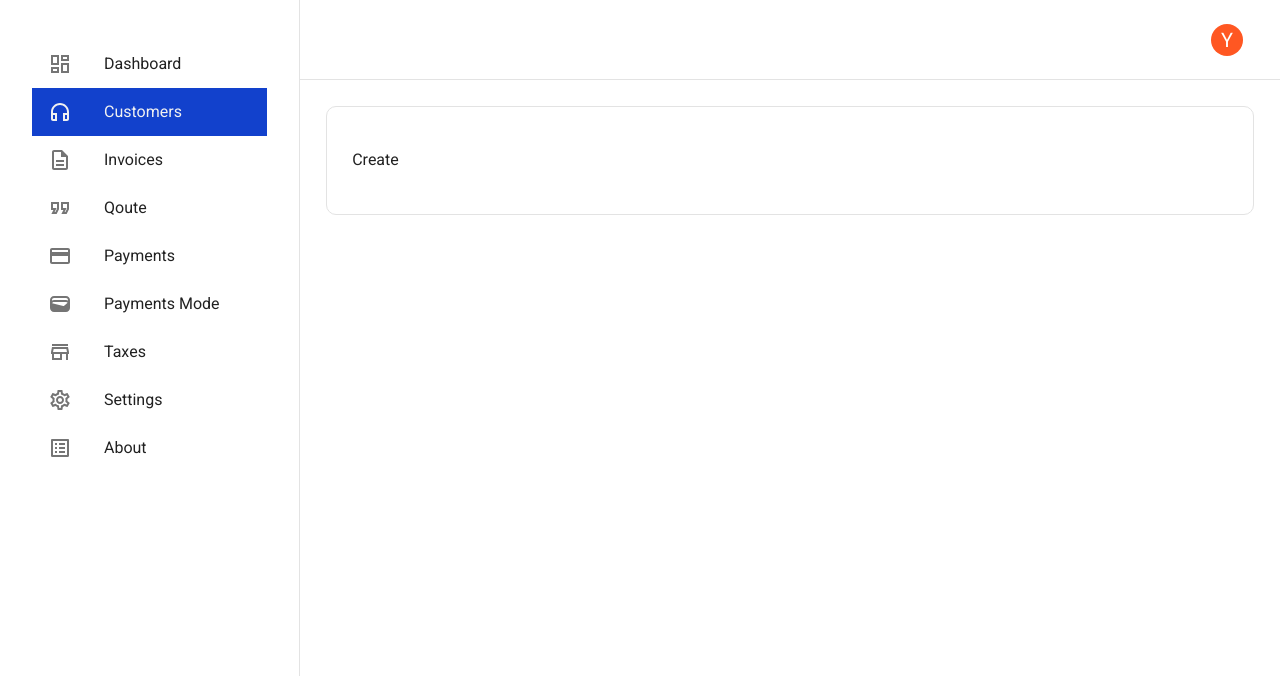
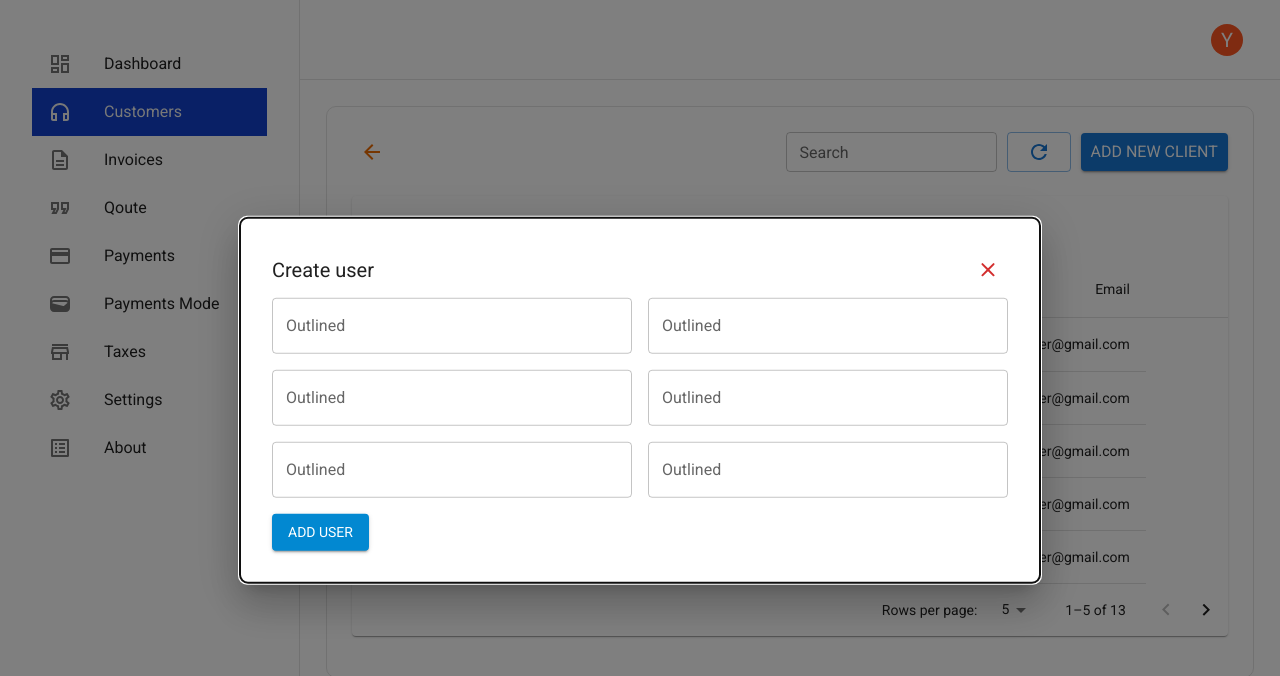
Before and after one commit to YasinMahmoudi/reactjs-crm-dashboard, a React (Vite) app: page /customers/create in a window 1280 px wide. Shown: the top 676 px of the page. Built offline with nearby package versions, Linux system fonts and the light colour scheme; some icons are missing.

Commit message:
Add a create customer page using modal

```diff
--- a/src/App.jsx
+++ b/src/App.jsx
@@ -8,7 +8,7 @@ import Qoutes from './features/qoutes';
 import Settings from './features/settings';
 import About from './pages/About';
 import CustomersPage from './pages/Customers';
-import Customers from './features/customers';
+import CustomerCreateModal from './features/customers/CustomerCreateModal';
 
 export default function App() {
   return (
@@ -34,11 +34,9 @@ export default function App() {
             path="customers"
             element={<CustomersPage />}>
             <Route
-              index
-              element={<Customers />}
+              path="create"
+              element={<CustomerCreateModal />}
             />
-
-            <Route path='create' element={<p>Create</p>} />
           </Route>
 
           <Route
--- /dev/null
+++ b/src/features/customers/CustomerActions.jsx
@@ -0,0 +1,60 @@
+import { Row } from '../../components/Row';
+import { Button, IconButton, TextField, Typography } from '@mui/material';
+import { ArrowBack, Refresh } from '@mui/icons-material';
+import { useBack } from '../../hooks/useBack';
+import { Link } from 'react-router';
+
+export default function CustomerActions() {
+
+    const moveBack = useBack();
+
+
+
+  return (
+    <Row sx={{ flexDirection: { xs: 'column', sm: 'row' } }}>
+      <IconButton
+        aria-label="nivigate back"
+        color="warning"
+        onClick={moveBack}
+        sx={{
+          alignSelf: { xs: 'flex-start', sm: 'stretch' },
+          marginBottom: { xs: '10px', sm: 0 },
+        }}>
+        <ArrowBack />
+      </IconButton>
+
+      <Row sx={{ gap: '10px', flexWrap: 'wrap' }}>
+        <TextField
+          id="standard-password-input"
+          label="Search"
+          type="search"
+          variant="outlined"
+          size="small"
+          sx={{
+            order: { xs: '3', sm: '0' },
+            flexGrow: { xs: '1', sm: 'initial' },
+            marginTop: { xs: '8px', sm: '0' },
+            width: { xs: '100%', sm: 'auto' },
+          }}
+        />
+        <Button
+          variant="outlined"
+          size="small"
+          sx={{ display: 'flex', gap: '5px', paddingBlock: '7px' }}>
+          <Refresh />
+          <Typography sx={{ display: { xs: 'none' } }}> Refresh </Typography>
+        </Button>
+
+        <Button
+          variant="contained"
+          size="small"
+          color="primary"
+          sx={{ paddingBlock: '7px' }}
+          LinkComponent={Link}
+          to="/customers/create">
+          <Typography>Add New Client</Typography>
+        </Button>
+      </Row>
+    </Row>
+  );
+}
--- a/src/features/customers/CustomerCreateModal.jsx
+++ b/src/features/customers/CustomerCreateModal.jsx
@@ -1,6 +1,134 @@
+import * as React from 'react';
+import Box from '@mui/material/Box';
+import Typography from '@mui/material/Typography';
+import Modal from '@mui/material/Modal';
+import { useBack } from '../../hooks/useBack';
+import { Button, Grid, IconButton, TextField } from '@mui/material';
+import { CloseRounded } from '@mui/icons-material';
+
+const style = {
+  position: 'absolute',
+  top: '50%',
+  left: '50%',
+  transform: 'translate(-50%, -50%)',
+  width: 'min(90% , 800px)',
+  bgcolor: 'background.paper',
+  boxShadow: 24,
+  p: 4,
+  borderRadius: 2,
+};
 
 export default function CustomerCreateModal() {
+  const moveBack = useBack();
+
+  const [open, setOpen] = React.useState(true);
+  const handleClose = () => {
+    setOpen(false);
+    moveBack();
+  };
+
   return (
-    <div>CustomerCreateModal</div>
-  )
+    <div>
+      <Modal
+        open={open}
+        onClose={handleClose}
+        aria-labelledby="modal-modal-title"
+        aria-describedby="modal-modal-description">
+        <Box sx={style}>
+          <Grid
+            container
+            justifyContent="space-between"
+            alignItems="center"
+            mb={1}
+            >
+            <Typography
+              id="modal-modal-title"
+              variant="h6"
+              component="h2">
+              Create user
+            </Typography>
+
+            <IconButton
+              aria-label="close"
+              color="error">
+              <CloseRounded />
+            </IconButton>
+          </Grid>
+
+          <Grid
+            container
+            spacing={{ xs: 2, md: 2 }}
+            columns={{ xs: 1, sm: 4 }}>
+            <Grid size={{ xs: 2, sm: 2, md: 2 }}>
+              <TextField
+                id="outlined-basic"
+                label="Outlined"
+                variant="outlined"
+                size=""
+                fullWidth
+              />
+            </Grid>
+
+            <Grid size={{ xs: 2, sm: 2, md: 2 }}>
+              <TextField
+                id="outlined-basic"
+                label="Outlined"
+                variant="outlined"
+                size=""
+                fullWidth
+              />
+            </Grid>
+
+            <Grid size={{ xs: 2, sm: 2, md: 2 }}>
+              <TextField
+                id="outlined-basic"
+                label="Outlined"
+                variant="outlined"
+                size=""
+                fullWidth
+              />
+            </Grid>
+
+            <Grid size={{ xs: 2, sm: 2, md: 2 }}>
+              <TextField
+                id="outlined-basic"
+                label="Outlined"
+                variant="outlined"
+                size=""
+                fullWidth
+              />
+            </Grid>
+
+            <Grid size={{ xs: 2, sm: 2, md: 2 }}>
+              <TextField
+                id="outlined-basic"
+                label="Outlined"
+                variant="outlined"
+                size=""
+                fullWidth
+              />
+            </Grid>
+
+            <Grid size={{ xs: 2, sm: 2, md: 2 }}>
+              <TextField
+                id="outlined-basic"
+                label="Outlined"
+                variant="outlined"
+                size=""
+                fullWidth
+              />
+            </Grid>
+
+            <Grid size={{ xs: 2, sm: 2, md: 2 }}>
+              <Button
+                variant="contained"
+                color="info">
+                Add User
+              </Button>
+            </Grid>
+          </Grid>
+        </Box>
+      </Modal>
+    </div>
+  );
 }
--- a/src/features/customers/index.jsx
+++ b/src/features/customers/index.jsx
@@ -1,57 +1,12 @@
-import { Box, Button, IconButton, TextField, Typography } from '@mui/material';
-import { Row } from '../../components/Row';
-import { ArrowBack, Refresh } from '@mui/icons-material';
-import { useBack } from '../../hooks/useBack';
+import { Box } from '@mui/material';
+
 import CustomersTable from './CustomersTable';
+import CustomerActions from './CustomerActions';
 
 export default function Customers() {
-  const moveBack = useBack();
-
   return (
     <>
-      <Row sx={{ flexDirection: { xs: 'column', sm: 'row' } }}>
-        <IconButton
-          aria-label="nivigate back"
-          color="warning"
-          onClick={moveBack}
-          sx={{
-            alignSelf: { xs: 'flex-start', sm: 'stretch' },
-            marginBottom: { xs: '10px', sm: 0 },
-          }}>
-          <ArrowBack />
-        </IconButton>
-
-        <Row sx={{ gap: '10px', flexWrap: 'wrap' }}>
-          <TextField
-            id="standard-password-input"
-            label="Search"
-            type="search"
-            variant="outlined"
-            size="small"
-            sx={{
-              order: { xs: '3', sm: '0' },
-              flexGrow: { xs: '1', sm: 'initial' },
-              marginTop: { xs: '8px', sm: '0' },
-              width: { xs: '100%', sm: 'auto' },
-            }}
-          />
-          <Button
-            variant="outlined"
-            size="small"
-            sx={{ display: 'flex', gap: '5px', paddingBlock: '7px' }}>
-            <Refresh />
-            <Typography sx={{ display: { xs: 'none' } }}> Refresh </Typography>
-          </Button>
-
-          <Button
-            variant="contained"
-            size="small"
-            color="primary"
-            sx={{ paddingBlock: '7px' }}>
-            <Typography>Add New Client</Typography>
-          </Button>
-        </Row>
-      </Row>
+      <CustomerActions />
 
       <Box sx={{ mt: 3 }}>
         <CustomersTable />
--- a/src/pages/Customers/index.jsx
+++ b/src/pages/Customers/index.jsx
@@ -1,9 +1,12 @@
 import { Outlet } from 'react-router';
 import BorderBox from '../../components/BorderBox';
+import Customers from '../../features/customers';
 
 export default function CustomersPage() {
   return (
     <BorderBox>
+      <Customers />
+
       <Outlet />
     </BorderBox>
   );
```
